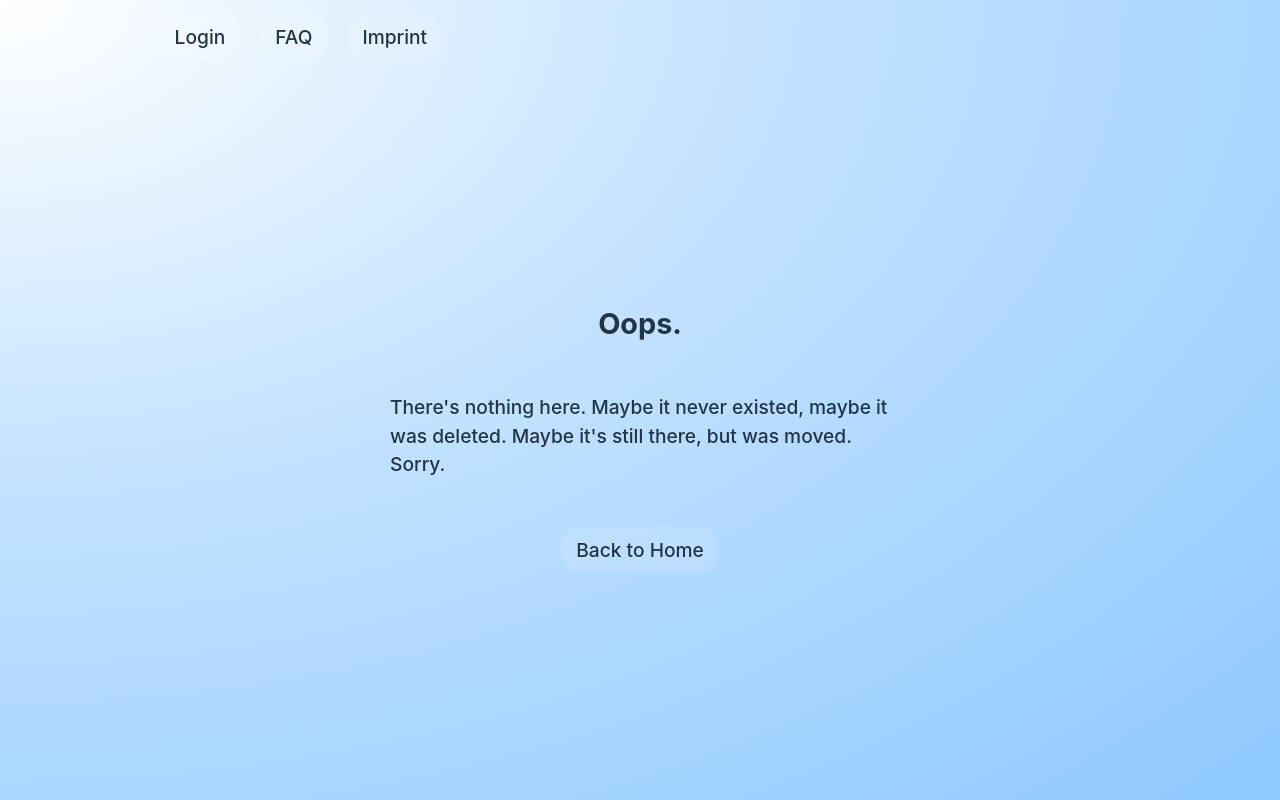
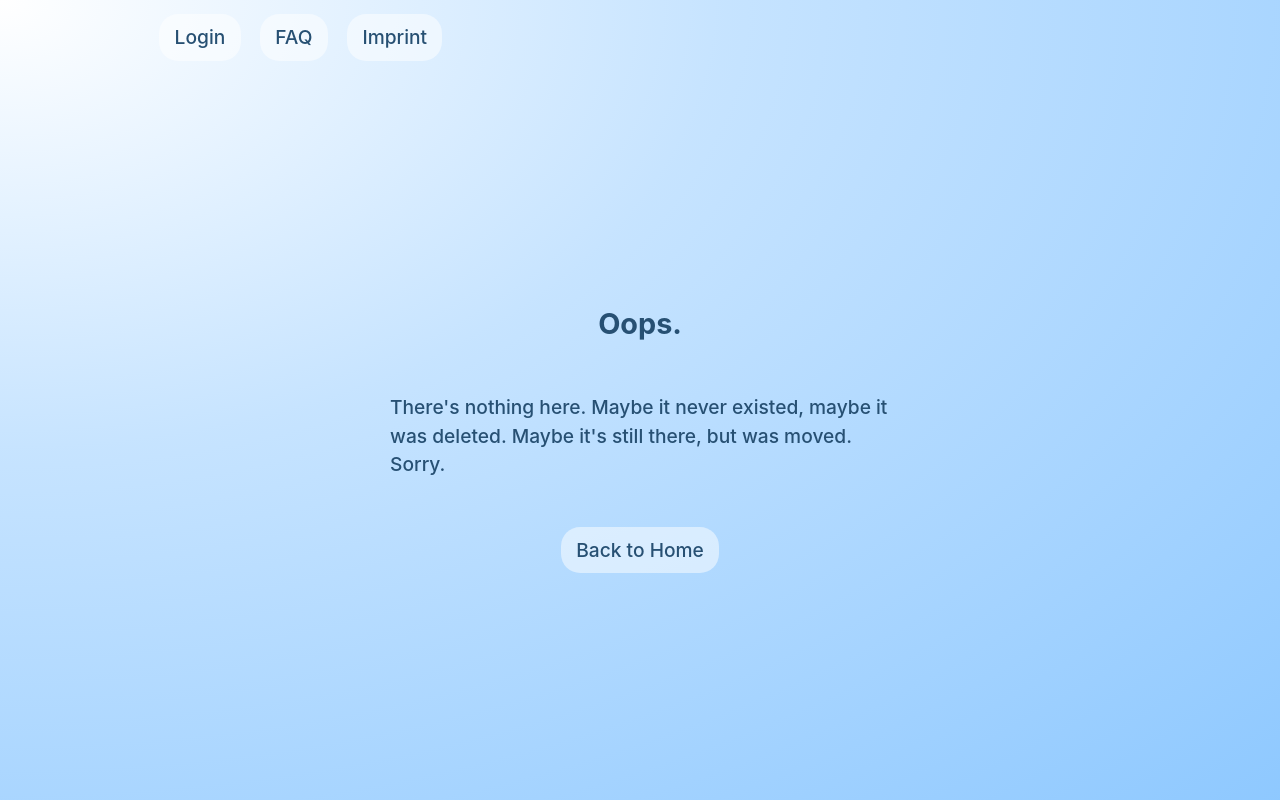
Before and after one commit to extra-jalapenos/apprendio-flashcard-app-frontend, a React (Vite) app: page /lookup in a window 1280 px wide. Built offline with nearby package versions, Linux system fonts and the light colour scheme; no server answers.

Commit message:
touch up colours

```diff
--- a/src/index.css
+++ b/src/index.css
@@ -14,7 +14,7 @@
   --white: rgba(255, 255, 255);
   --black: rgb(40, 18, 79);
   --textcolor: var(--black);
-  color: rgba(255, 255, 255, 0.8);
+  color: rgb(223, 217, 217);
 
   --pink: rgb(129, 39, 94, 0.8);
   --red: rgb(136, 33, 59, 0.8);
@@ -133,7 +133,6 @@ button, input, select {
   margin: 1em;
   line-height: 1.3;
   cursor: pointer;
-  background-color: var(--lightestWhite)
 }
 
 label {
@@ -148,7 +147,7 @@ label {
   align-items: center;
 }
 
-input, button, .circlebutton {
+input, button, .circlebutton, select {
   background-color: var(--lightWhite);
 }
 
@@ -246,7 +245,7 @@ textarea {
 
 @media (prefers-color-scheme: light) {
   :root {
-    color: #213547;
+    color: #275073;
     --pink: rgba(255, 117, 202, 0.3);
     --red: rgba(255, 128, 128, 0.3);
     --orange: rgba(255, 194, 109, 0.3);
@@ -260,13 +259,12 @@ textarea {
     --buttonblue: rgba(113, 219, 255, 0.5);
     --buttonpink: rgba(255, 83, 189, 0.5);
     --links: rgb(67,164,255);
-    --buttonbackground: var(--lightWhite);
+
+    --lightestWhite: rgba(255,255,255, 0.25);
+    --lightWhite: rgba(255, 255, 255, 0.5);
+    --mediumWhite: rgba(255, 255, 255, 0.75);
     background: radial-gradient(at top left, var(--white) 0%, var(--blue) 40%, var(--mediumblue) 100%);
     background-attachment: fixed;
-  }
-
-  button {
-    border: 1px white transparent;
   }
 }
 
```
